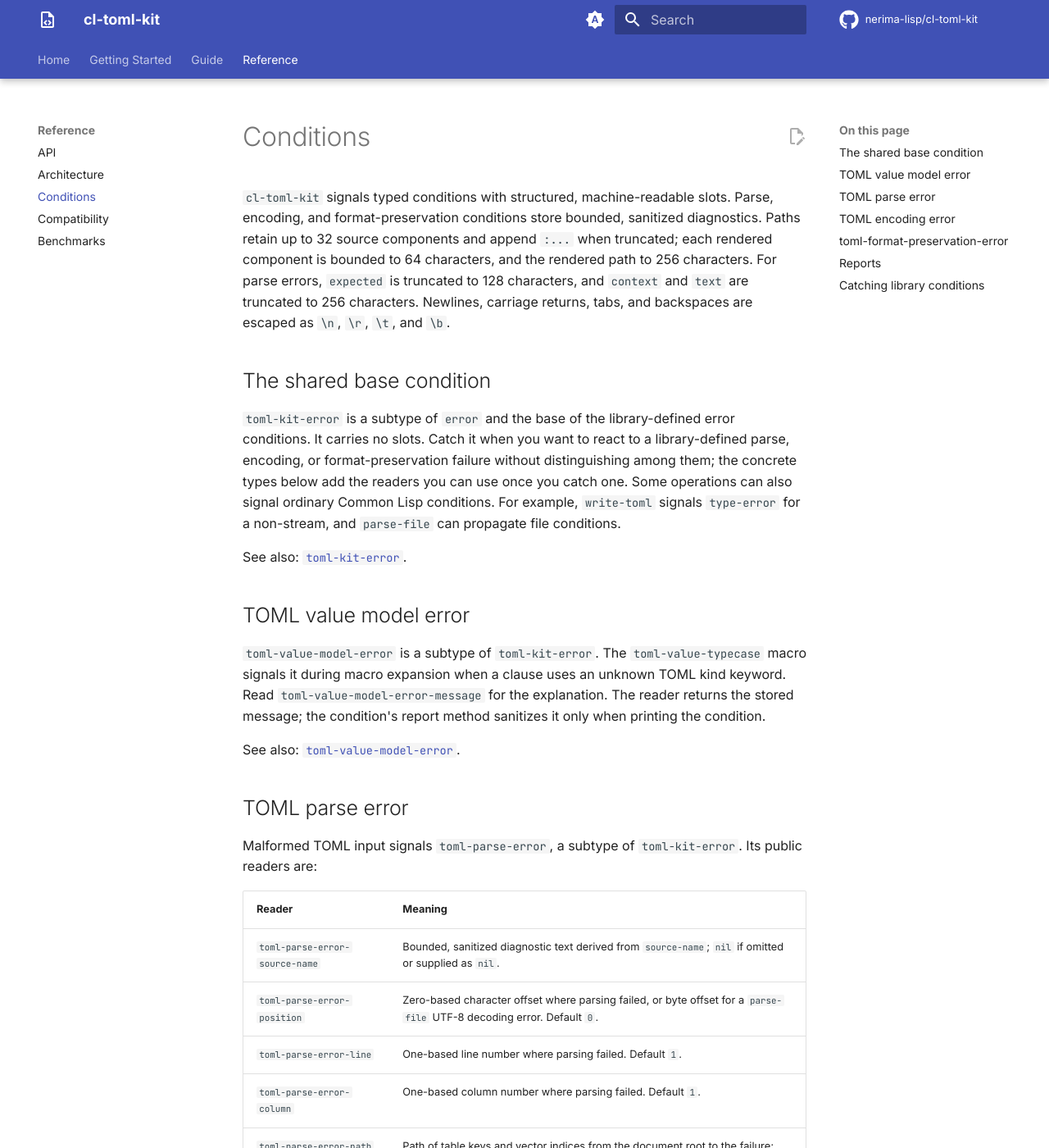
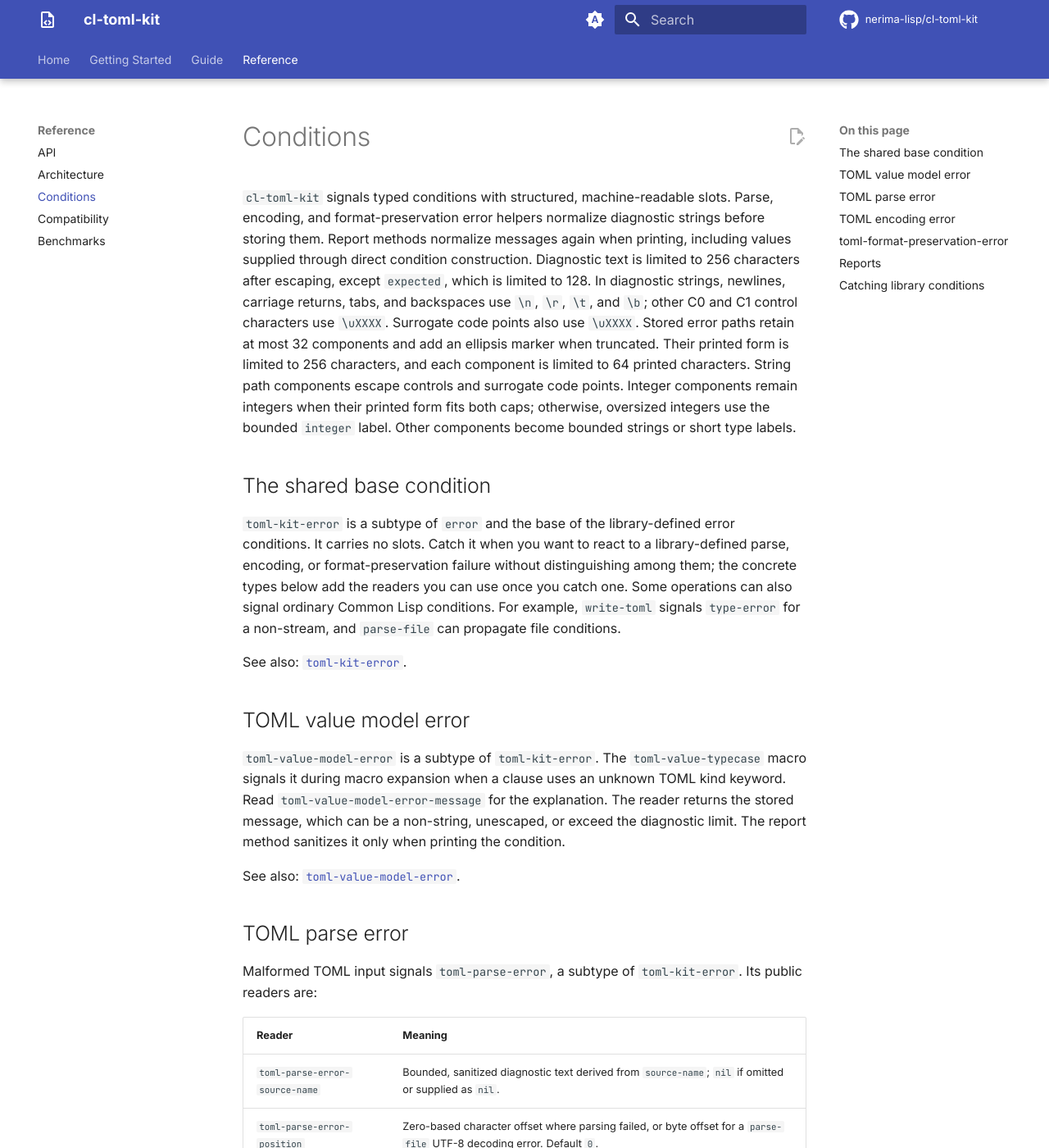
Before and after one commit to nerima-lisp/cl-toml-kit, an MkDocs documentation site: the page built from docs/src/reference/conditions.md, in a window 1280 px wide and 1400 px high. Shown: the whole window at 82% size. Built offline with MkDocs 1.6.1 and Material for MkDocs 9.7.7, drawn with Linux system fonts in a browser that asks for light colours; comment, search, counter and statistics services are not loaded; some of the changed text lies outside the part shown.

Commit message:
docs(writer): update encoding error behavior
Document writer error reports, diagnostic limits after escaping, and
rejection of cycles, nesting overflow, and strings or keys containing
surrogate code points.

````diff
--- a/docs/src/reference/conditions.md
+++ b/docs/src/reference/conditions.md
@@ -1,13 +1,20 @@
 # Conditions
 
 `cl-toml-kit` signals typed conditions with structured, machine-readable
-slots. Parse, encoding, and format-preservation conditions store bounded,
-sanitized diagnostics. Paths retain up to 32 source components and append
-`:...` when truncated; each rendered component is bounded to 64 characters,
-and the rendered path to 256 characters. For parse errors, `expected` is
-truncated to 128 characters, and `context` and `text` are truncated to 256
-characters. Newlines, carriage returns, tabs, and backspaces are escaped as
-`\n`, `\r`, `\t`, and `\b`.
+slots. Parse, encoding, and format-preservation error helpers normalize
+diagnostic strings before storing them. Report methods normalize messages again
+when printing, including values supplied through direct condition construction.
+Diagnostic text is limited to 256 characters after escaping, except `expected`,
+which is limited to 128.
+In diagnostic strings, newlines, carriage returns, tabs, and backspaces use
+`\n`, `\r`, `\t`, and `\b`; other C0 and C1 control characters use `\uXXXX`.
+Surrogate code points also use `\uXXXX`.
+Stored error paths retain at most 32 components and add an ellipsis marker when
+truncated. Their printed form is limited to 256 characters, and each component
+is limited to 64 printed characters. String path components escape controls
+and surrogate code points. Integer components remain integers when their
+printed form fits both caps; otherwise, oversized integers use the bounded
+`integer` label. Other components become bounded strings or short type labels.
 
 ## The shared base condition
 
@@ -26,8 +33,9 @@ See also: [`toml-kit-error`](api.md#toml-kit-error).
 `toml-value-model-error` is a subtype of `toml-kit-error`. The
 `toml-value-typecase` macro signals it during macro expansion when a clause
 uses an unknown TOML kind keyword. Read `toml-value-model-error-message` for
-the explanation. The reader returns the stored message; the condition's
-report method sanitizes it only when printing the condition.
+the explanation. The reader returns the stored message, which can be a
+non-string, unescaped, or exceed the diagnostic limit. The report method
+sanitizes it only when printing the condition.
 
 See also: [`toml-value-model-error`](api.md#toml-value-model-error).
 
@@ -100,11 +108,16 @@ Encoding an integer outside the signed 64-bit range triggers it:
 ;;     ("n"))
 ```
 
-`(ash 1 63)` is `9223372036854775808`, one past the signed 64-bit maximum.
-The message uses the type category `integer` instead of printing the rejected
-value. The writer classifies Lisp `nil` under the diagnostic category `null`,
-which does not mean TOML has a null value; encoding it produces the message
-`Unsupported TOML value (value null)`.
+`(ash 1 63)` is one past the signed 64-bit maximum. The message identifies the
+value's category with a `(value <category>)` label and does not print the
+rejected object. A `nil` value produces `Unsupported TOML value (value null)`.
+
+The writer also rejects cyclic values and values deeper than
+`*toml-max-nesting-depth*`. The top-level table is not counted; each nested
+table or array adds one level. The default is 256; see [shared processing
+limits](api.md#shared-processing-limits). Strings or keys that contain
+surrogate code points are also rejected. Each failure signals
+`toml-encoding-error`.
 
 The `:report` method renders the condition as one line:
 
````
Also changed, not shown: other parts of docs/src/reference/conditions.md (+1 -1 lines), docs/src/guide/writer.md (+11 -8 lines).
